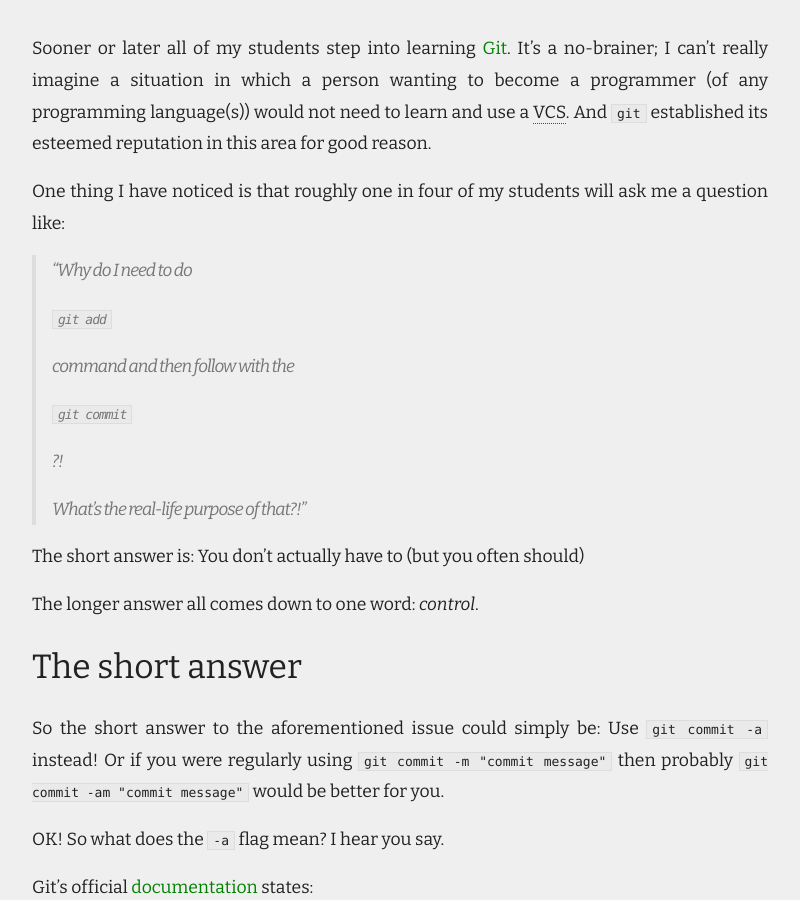
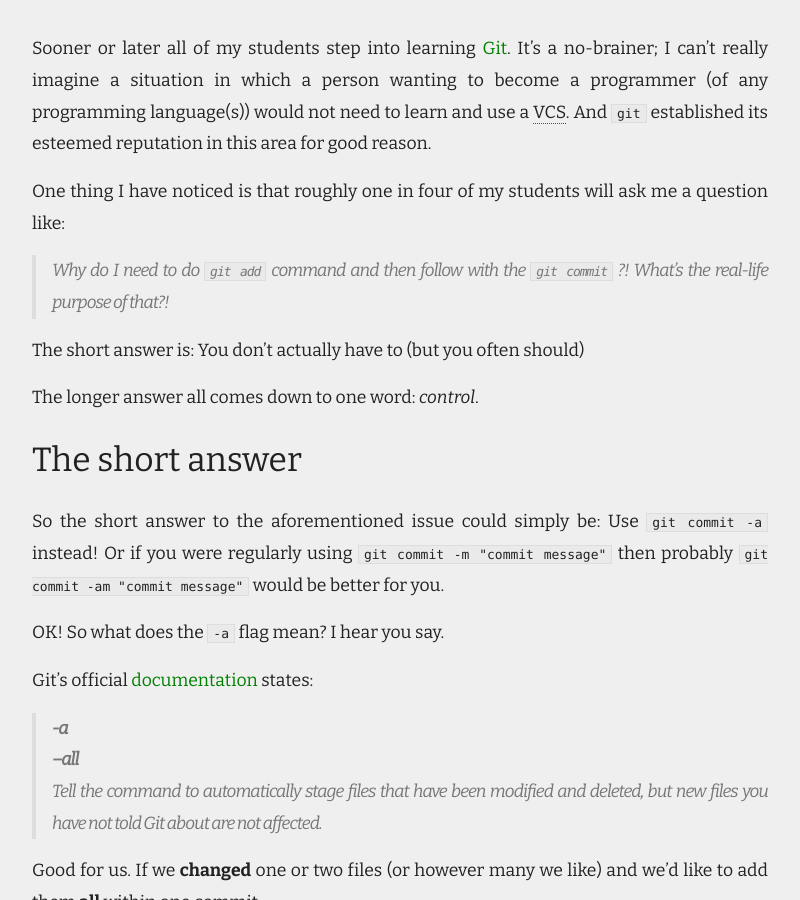
Before and after one commit to tvardy/personal-website, a Jekyll site: the page built from _posts/2018-08-28-understanding-the-git-add-git-commit-pair.md, in a window 1280 px wide and 900 px high, scrolled down 645 px. Shown: the whole window, without its empty margins (240-1040 px from the left). Built offline with Jekyll 4.4.1, drawn with Linux system fonts in a browser that asks for light colours.

```diff
--- a/_posts/2018-08-28-understanding-the-git-add-git-commit-pair.md
+++ b/_posts/2018-08-28-understanding-the-git-add-git-commit-pair.md
@@ -14,17 +14,8 @@ And `git` established its esteemed reputation in this area for good reason.
 One thing I have noticed is that roughly one in four of my students will ask me
 a question like:
 
-> "Why do I need to do
->
-> `git add`
->
->  command and then follow with the
->
-> `git commit`
->
-> ?!
->
-> What's the real-life purpose of that?!"
+> Why do I need to do `git add` command and then follow with
+> the `git commit` ?! What's the real-life purpose of that?!
 
 The short answer is: You don't actually have to (but you often should)
 
```
